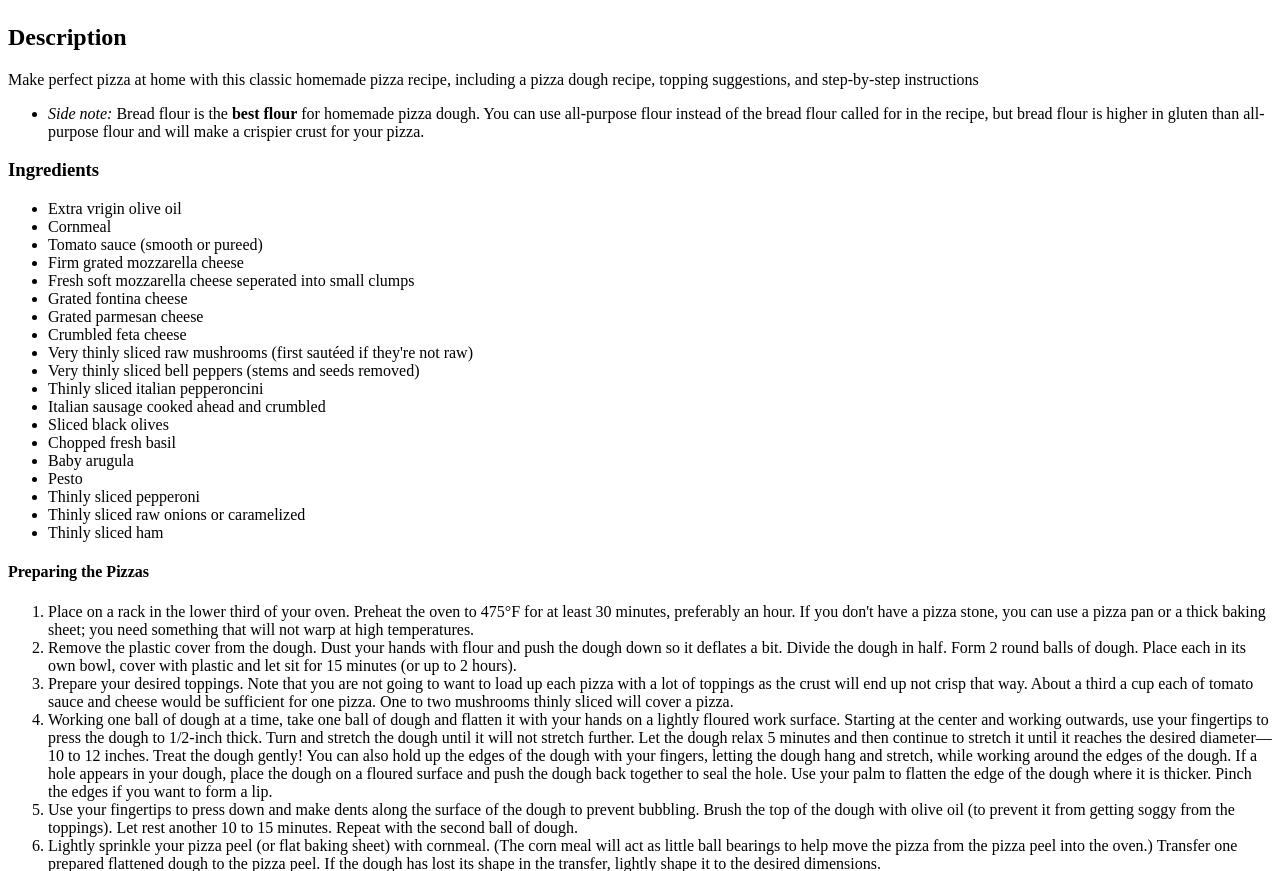
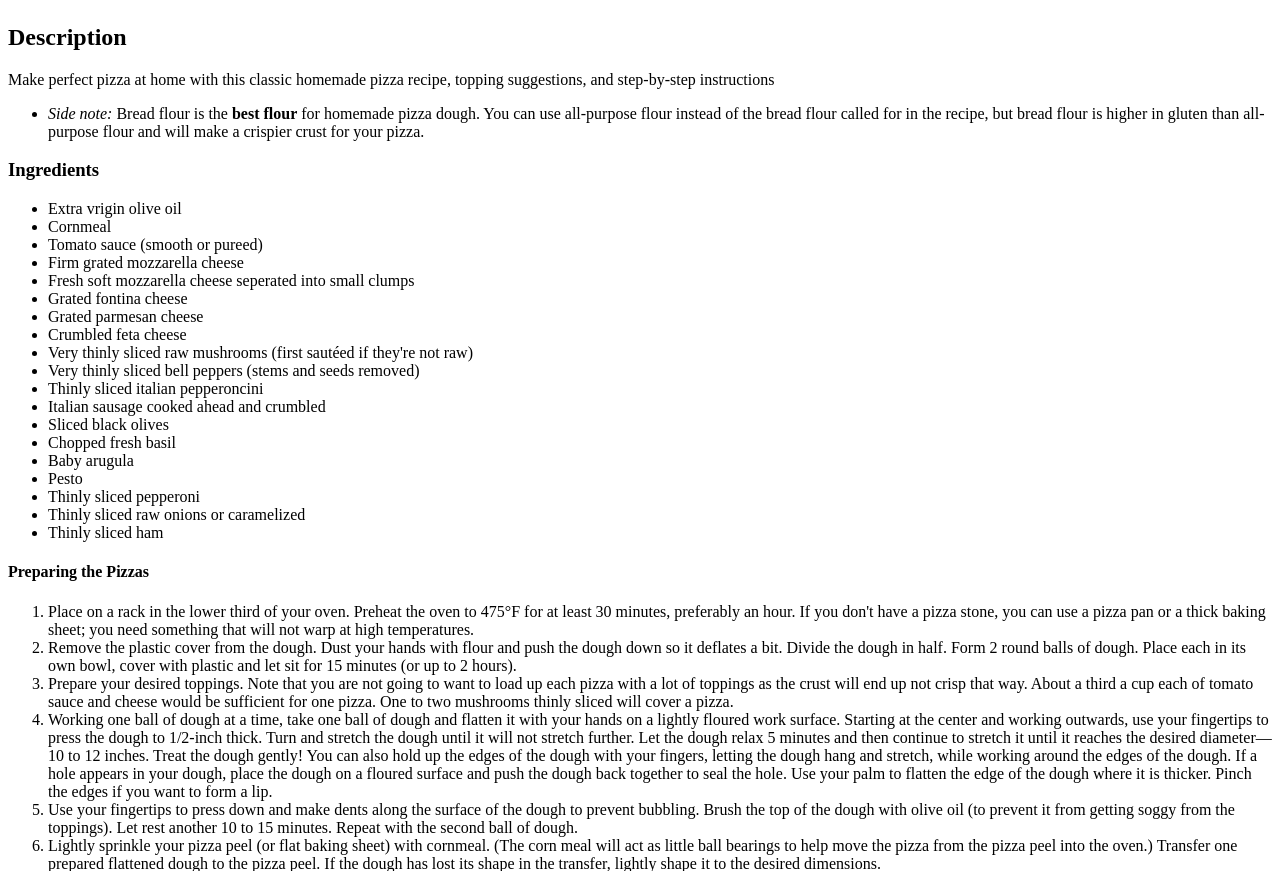
Before and after one commit to DonovanWilliams0517/odin-recipes, a plain HTML site: page recipes/pizza.html in a window 1280 px wide. Shown: the part 2330-3201 px from the top of the page. Drawn offline with Linux system fonts and the light colour scheme.

Commit message:
deletion
deleted "including a pizza dough recipe" from description

```diff
--- a/recipes/pizza.html
+++ b/recipes/pizza.html
@@ -8,7 +8,7 @@
         <h1>Homemade Pizza</h1>
         <img src="homemadepizza.webp">
         <h2>Description</h2>
-        <p>Make perfect pizza at home with this classic homemade pizza recipe, including a pizza dough recipe, topping suggestions, and step-by-step instructions</p>
+        <p>Make perfect pizza at home with this classic homemade pizza recipe, topping suggestions, and step-by-step instructions</p>
         <ul>
         <li><em>Side note:</em> Bread flour is the <strong>best flour</strong> for homemade pizza dough. You can use all-purpose flour instead of the bread flour called for in the recipe, but bread flour is higher in gluten than all-purpose flour and will make a crispier crust for your pizza.</li>
         </ul>
```
